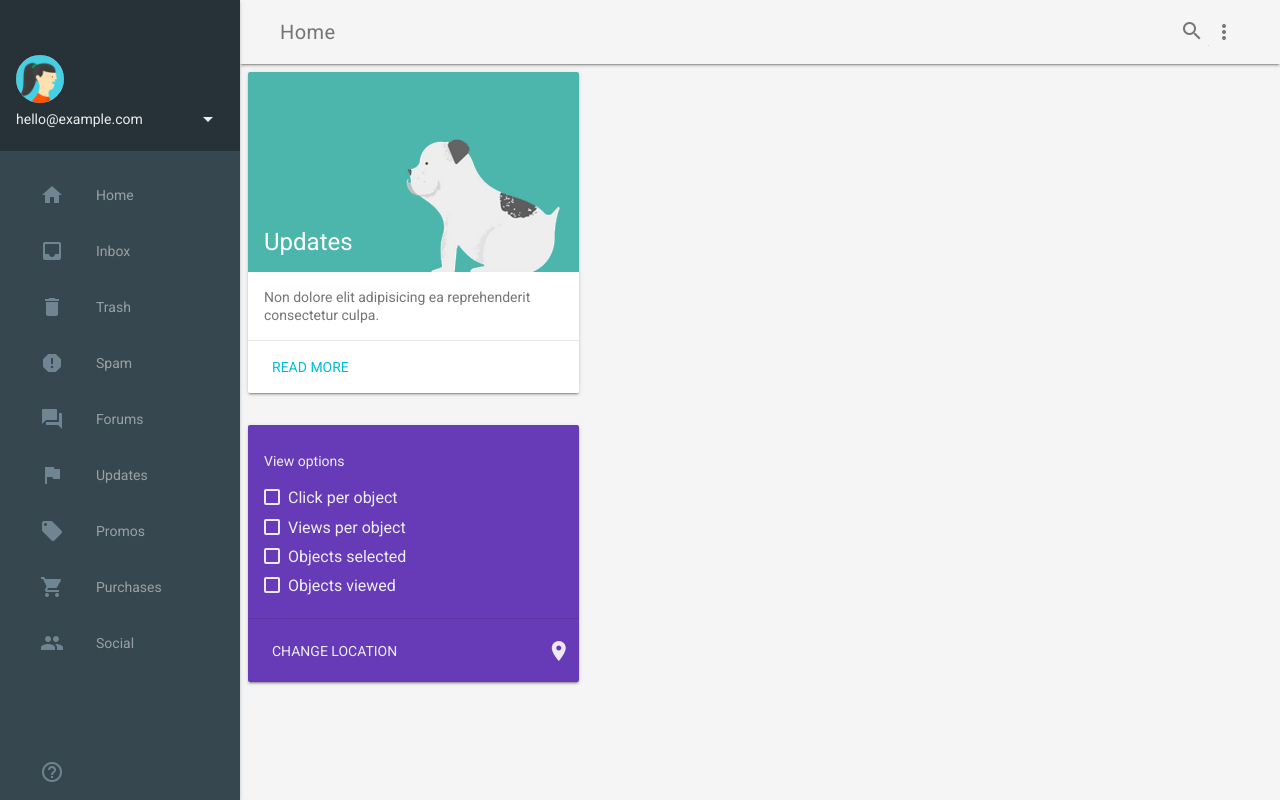
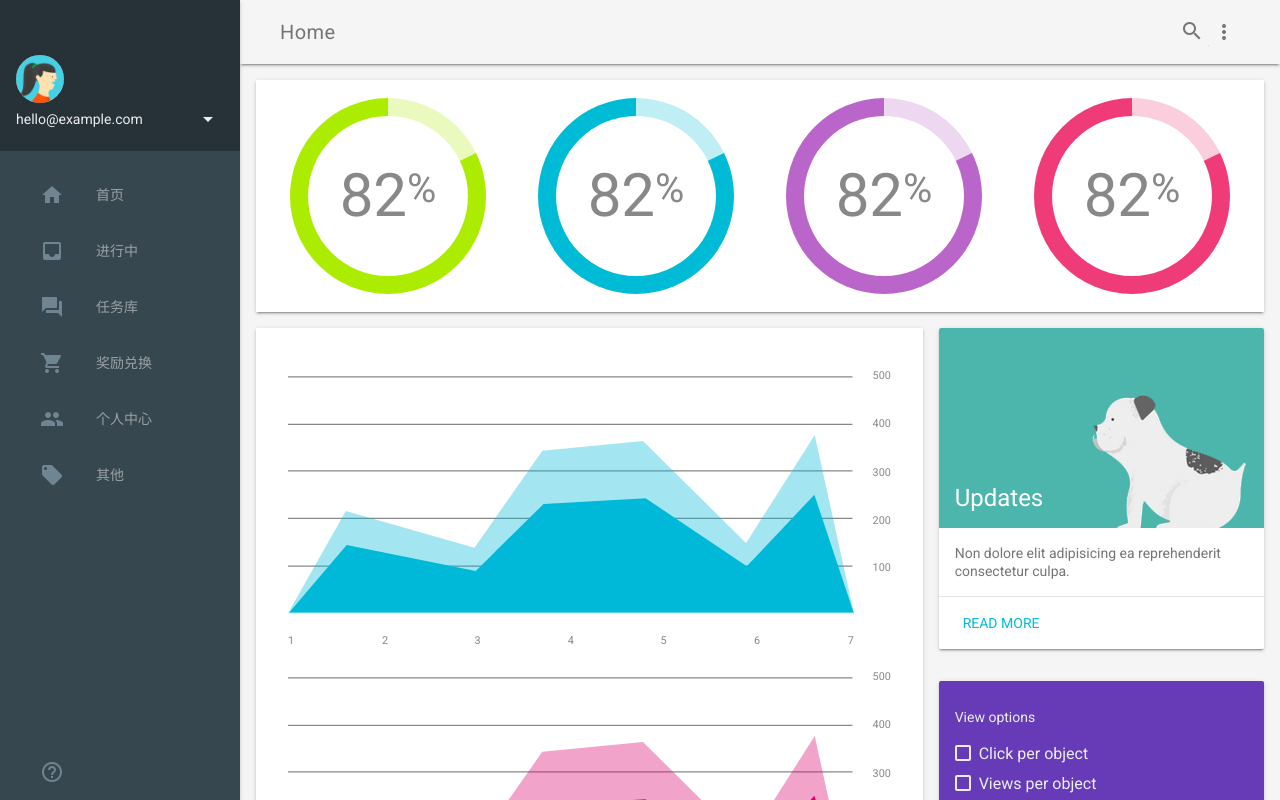
Before and after one commit to Fungus-Light/Life-Quest, an Electron app: page app/mainWindow.html in a window 1280 px wide. Drawn offline with nearby package versions, Linux system fonts and the light colour scheme.

Commit message:
Update app/mainWindow.html

```diff
--- a/app/mainWindow.html
+++ b/app/mainWindow.html
@@ -87,23 +87,50 @@
           </div>
         </header>
         <nav class="demo-navigation mdl-navigation mdl-color--blue-grey-800">
-          <a class="mdl-navigation__link" href=""><i class="mdl-color-text--blue-grey-400 material-icons" role="presentation">home</i>Home</a>
-          <a class="mdl-navigation__link" href=""><i class="mdl-color-text--blue-grey-400 material-icons" role="presentation">inbox</i>Inbox</a>
-          <a class="mdl-navigation__link" href=""><i class="mdl-color-text--blue-grey-400 material-icons" role="presentation">delete</i>Trash</a>
-          <a class="mdl-navigation__link" href=""><i class="mdl-color-text--blue-grey-400 material-icons" role="presentation">report</i>Spam</a>
-          <a class="mdl-navigation__link" href=""><i class="mdl-color-text--blue-grey-400 material-icons" role="presentation">forum</i>Forums</a>
-          <a class="mdl-navigation__link" href=""><i class="mdl-color-text--blue-grey-400 material-icons" role="presentation">flag</i>Updates</a>
-          <a class="mdl-navigation__link" href=""><i class="mdl-color-text--blue-grey-400 material-icons" role="presentation">local_offer</i>Promos</a>
-          <a class="mdl-navigation__link" href=""><i class="mdl-color-text--blue-grey-400 material-icons" role="presentation">shopping_cart</i>Purchases</a>
-          <a class="mdl-navigation__link" href=""><i class="mdl-color-text--blue-grey-400 material-icons" role="presentation">people</i>Social</a>
+          <a class="mdl-navigation__link" href=""><i class="mdl-color-text--blue-grey-400 material-icons" role="presentation">home</i>首页</a>
+          <a class="mdl-navigation__link" href=""><i class="mdl-color-text--blue-grey-400 material-icons" role="presentation">inbox</i>进行中</a>
+          <a class="mdl-navigation__link" href=""><i class="mdl-color-text--blue-grey-400 material-icons" role="presentation">forum</i>任务库</a>
+          <a class="mdl-navigation__link" href=""><i class="mdl-color-text--blue-grey-400 material-icons" role="presentation">shopping_cart</i>奖励兑换</a>
+          <a class="mdl-navigation__link" href=""><i class="mdl-color-text--blue-grey-400 material-icons" role="presentation">people</i>个人中心</a>
+          <a class="mdl-navigation__link" href=""><i class="mdl-color-text--blue-grey-400 material-icons" role="presentation">local_offer</i>其他</a>
           <div class="mdl-layout-spacer"></div>
-          <a class="mdl-navigation__link" href=""><i class="mdl-color-text--blue-grey-400 material-icons" role="presentation">help_outline</i><span class="visuallyhidden">Help</span></a>
+          <div class="mdl-layout-spacer"></div>
+          <a class="mdl-navigation__link" href=""><i class="mdl-color-text--blue-grey-400 material-icons" role="presentation">help_outline</i><span class="visuallyhidden">联系我们</span></a>
         </nav>
       </div>
       <main class="mdl-layout__content mdl-color--grey-100">
-        <div class="demo-cards mdl-cell mdl-cell--4-col mdl-cell--8-col-tablet mdl-grid mdl-grid--no-spacing">
+        <div class="mdl-grid demo-content">
 
-          <div class="demo-updates mdl-card mdl-shadow--2dp mdl-cell mdl-cell--4-col mdl-cell--4-col-tablet mdl-cell--12-col-desktop">
+          <div class="demo-charts mdl-color--white mdl-shadow--2dp mdl-cell mdl-cell--12-col mdl-grid">
+            <svg fill="currentColor" width="200px" height="200px" viewBox="0 0 1 1" class="demo-chart mdl-cell mdl-cell--4-col mdl-cell--3-col-desktop">
+              <use xlink:href="#piechart" mask="url(#piemask)" />
+              <text x="0.5" y="0.5" font-family="Roboto" font-size="0.3" fill="#888" text-anchor="middle" dy="0.1">82<tspan font-size="0.2" dy="-0.07">%</tspan></text>
+            </svg>
+            <svg fill="currentColor" width="200px" height="200px" viewBox="0 0 1 1" class="demo-chart mdl-cell mdl-cell--4-col mdl-cell--3-col-desktop">
+              <use xlink:href="#piechart" mask="url(#piemask)" />
+              <text x="0.5" y="0.5" font-family="Roboto" font-size="0.3" fill="#888" text-anchor="middle" dy="0.1">82<tspan dy="-0.07" font-size="0.2">%</tspan></text>
+            </svg>
+            <svg fill="currentColor" width="200px" height="200px" viewBox="0 0 1 1" class="demo-chart mdl-cell mdl-cell--4-col mdl-cell--3-col-desktop">
+              <use xlink:href="#piechart" mask="url(#piemask)" />
+              <text x="0.5" y="0.5" font-family="Roboto" font-size="0.3" fill="#888" text-anchor="middle" dy="0.1">82<tspan dy="-0.07" font-size="0.2">%</tspan></text>
+            </svg>
+            <svg fill="currentColor" width="200px" height="200px" viewBox="0 0 1 1" class="demo-chart mdl-cell mdl-cell--4-col mdl-cell--3-col-desktop">
+              <use xlink:href="#piechart" mask="url(#piemask)" />
+              <text x="0.5" y="0.5" font-family="Roboto" font-size="0.3" fill="#888" text-anchor="middle" dy="0.1">82<tspan dy="-0.07" font-size="0.2">%</tspan></text>
+            </svg>
+          </div>
+
+          <div class="demo-graphs mdl-shadow--2dp mdl-color--white mdl-cell mdl-cell--8-col">
+            <svg fill="currentColor" viewBox="0 0 500 250" class="demo-graph">
+              <use xlink:href="#chart" />
+            </svg>
+            <svg fill="currentColor" viewBox="0 0 500 250" class="demo-graph">
+              <use xlink:href="#chart" />
+            </svg>
+          </div>
+
+          <div class="demo-cards mdl-cell mdl-cell--4-col mdl-cell--8-col-tablet mdl-grid mdl-grid--no-spacing">
+            <div class="demo-updates mdl-card mdl-shadow--2dp mdl-cell mdl-cell--4-col mdl-cell--4-col-tablet mdl-cell--12-col-desktop">
               <div class="mdl-card__title mdl-card--expand mdl-color--teal-300">
                 <h2 class="mdl-card__title-text">Updates</h2>
               </div>
@@ -114,9 +141,7 @@
                 <a href="#" class="mdl-button mdl-js-button mdl-js-ripple-effect">Read More</a>
               </div>
             </div>
-
             <div class="demo-separator mdl-cell--1-col"></div>
-
             <div class="demo-options mdl-card mdl-color--deep-purple-500 mdl-shadow--2dp mdl-cell mdl-cell--4-col mdl-cell--3-col-tablet mdl-cell--12-col-desktop">
               <div class="mdl-card__supporting-text mdl-color-text--blue-grey-50">
                 <h3>View options</h3>
@@ -154,9 +179,13 @@
               </div>
             </div>
           </div>
+
         </div>
       </main>
     </div>
+
+
+
       <svg xmlns="http://www.w3.org/2000/svg" xmlns:xlink="http://www.w3.org/1999/xlink" version="1.1" style="position: fixed; left: -1000px; height: -1000px;">
         <defs>
           <mask id="piemask" maskContentUnits="objectBoundingBox">
```
